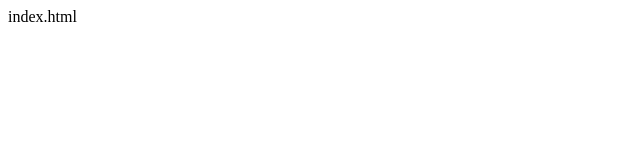
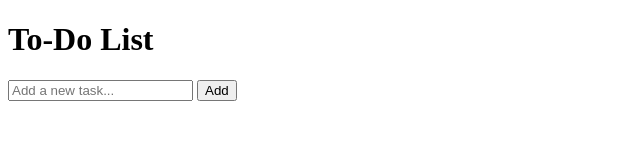
Before and after one commit to LouisT24/todo-list, a plain HTML site: page index.html in a window 1280 px wide. Shown: the whole page, without its empty margins (0-640 px from the left). Drawn offline with Linux system fonts and the light colour scheme.

Commit message:
index.html

```diff
--- a/index.html
+++ b/index.html
@@ -1 +1,21 @@
-index.html
+<!DOCTYPE html>
+<html lang="en">
+<head>
+  <meta charset="UTF-8" />
+  <meta name="viewport" content="width=device-width, initial-scale=1.0" />
+  <title>To-Do List</title>
+  <link rel="stylesheet" href="styles.css" />
+</head>
+<body>
+  <div class="container">
+    <h1>To-Do List</h1>
+    <div class="input-group">
+      <input type="text" id="task-input" placeholder="Add a new task..." />
+      <button id="add-task">Add</button>
+    </div>
+    <ul id="task-list"></ul>
+  </div>
+
+  <script src="script.js"></script>
+</body>
+</html>
```
